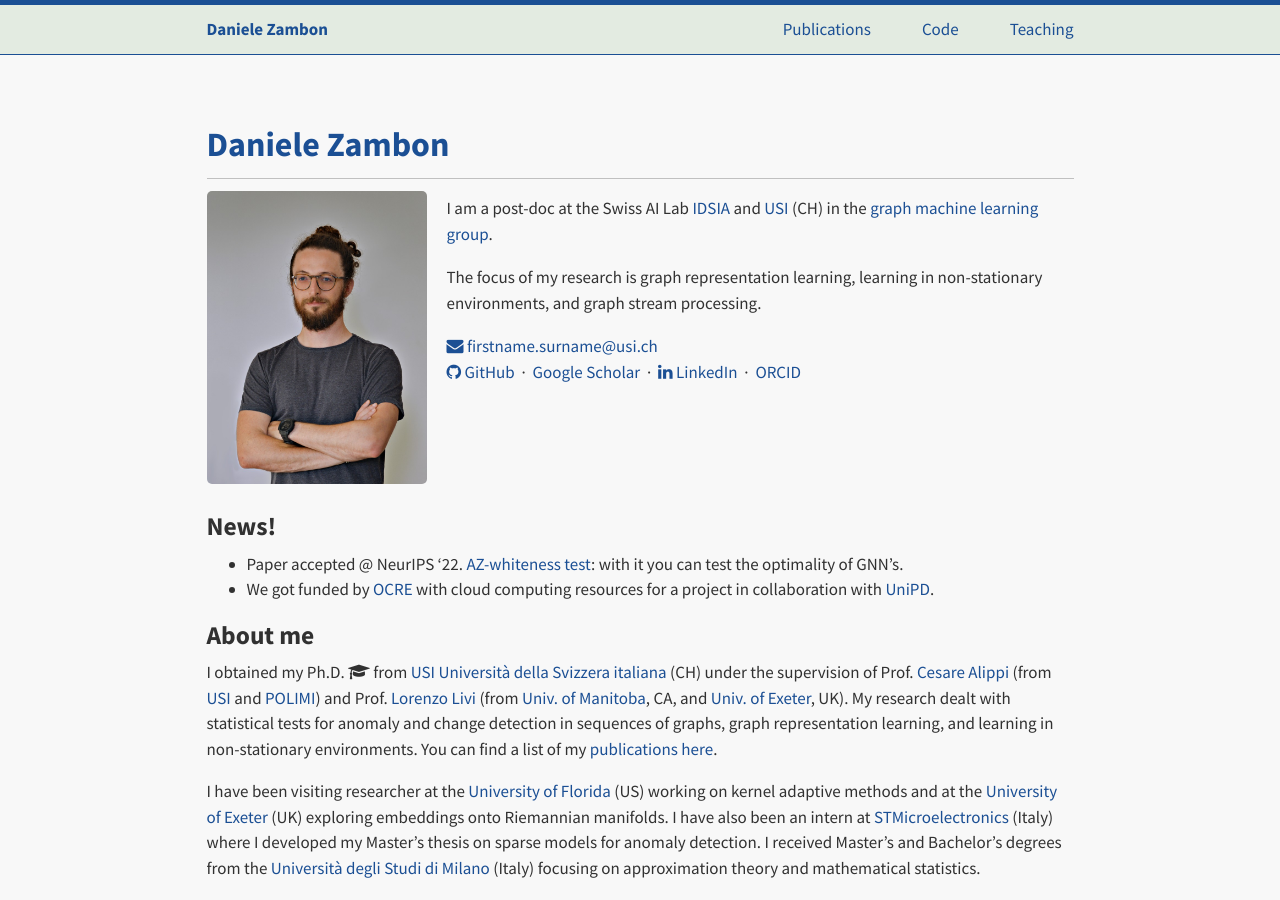
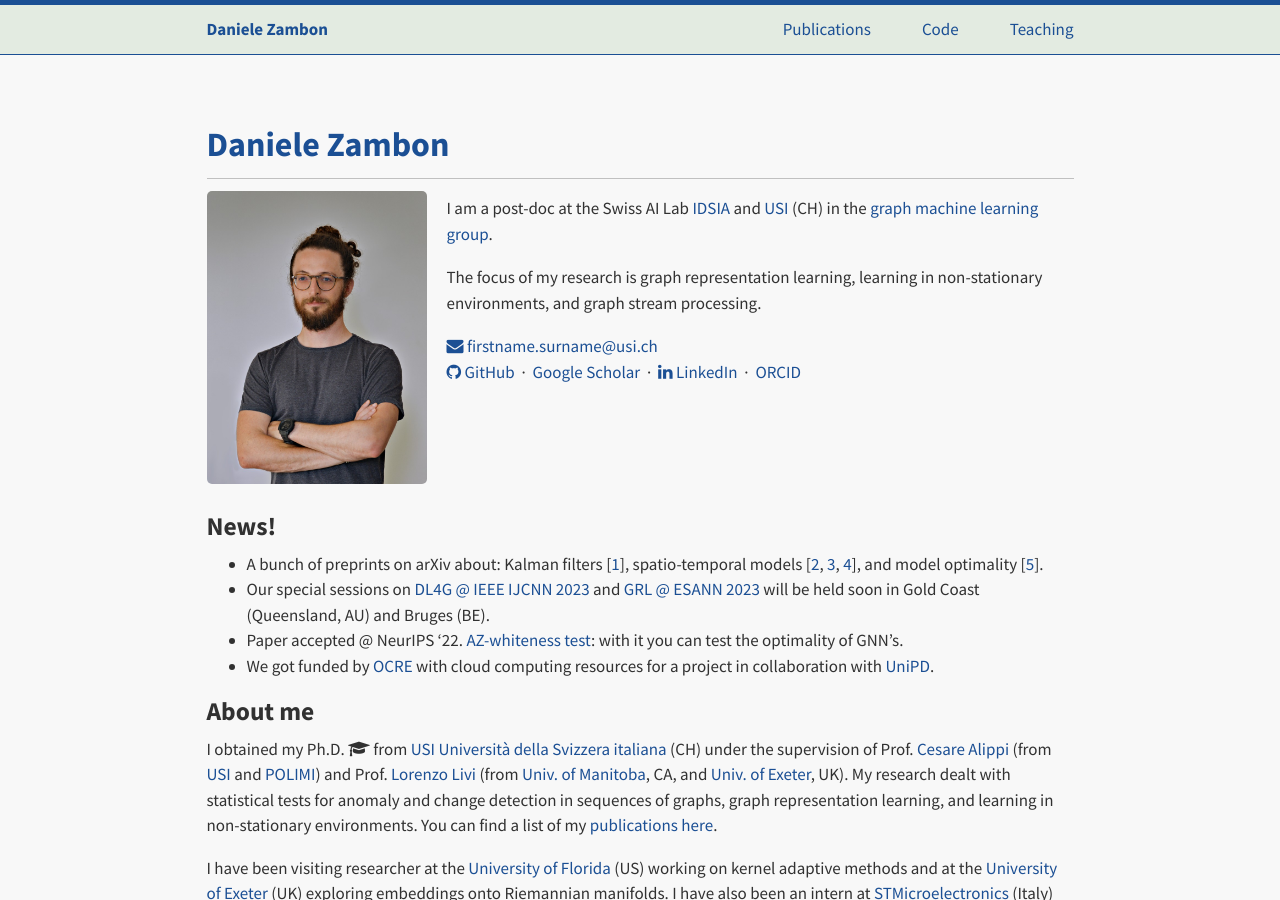
Before and after one commit to dzambon/dzambon.github.io, a Jekyll site: the page built from index.md, in a window 1280 px wide and 900 px high. Built offline with Jekyll 4.4.1, drawn with Linux system fonts in a browser that asks for light colours; a style sheet for code colours, icons or effects is not loaded.

Commit message:
some news

```diff
--- a/index.md
+++ b/index.md
@@ -28,6 +28,8 @@ title: Home
 
 ## News!
 
+* A bunch of preprints on arXiv about: Kalman filters [[1](#alippi2023graph)], spatio-temporal models [[2](#zambon2023graph), [3](#cini2022sparse), [4](#cini2023taming)], and model optimality [[5](#zambon2023where)].
+* Our special sessions on [DL4G @ IEEE IJCNN 2023](https://2023.ijcnn.org/paper-submission/special-sessions#session-4-37) and [GRL @ ESANN 2023](https://www.esann.org/special-sessions#session4) will be held soon in Gold Coast (Queensland, AU) and Bruges (BE).
 * Paper accepted @ NeurIPS '22. [AZ-whiteness test](#zambon2022aztest): with it you can test the optimality of GNN's.
 * We got funded by [OCRE](https://www.ocre-project.eu/news-insights/news/ocre-awards-cloud-adoption-funding-15-exciting-research-projects?utm_source=linkedin.com&utm_medium=social&utm_campaign=15-projects-funded) with cloud computing resources for a project in collaboration with [UniPD](https://www.unipd.it/).
 
```
